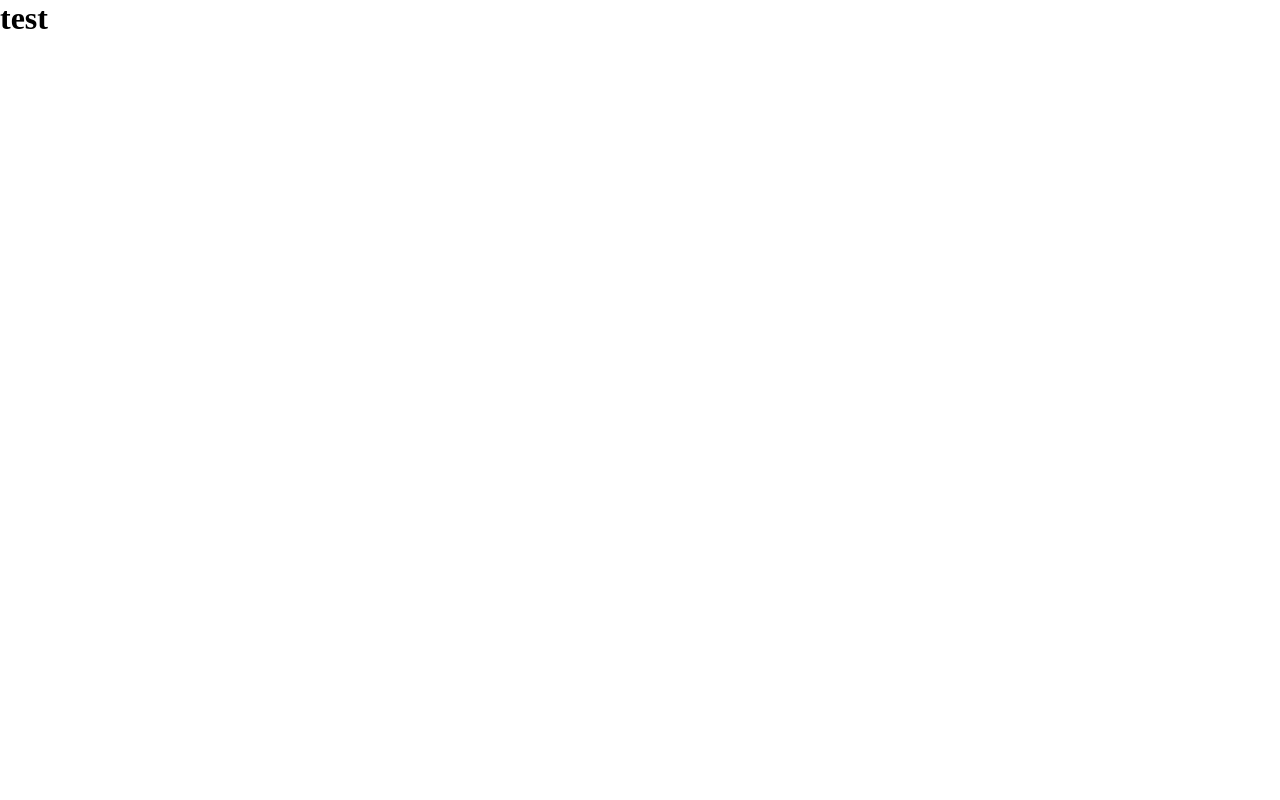
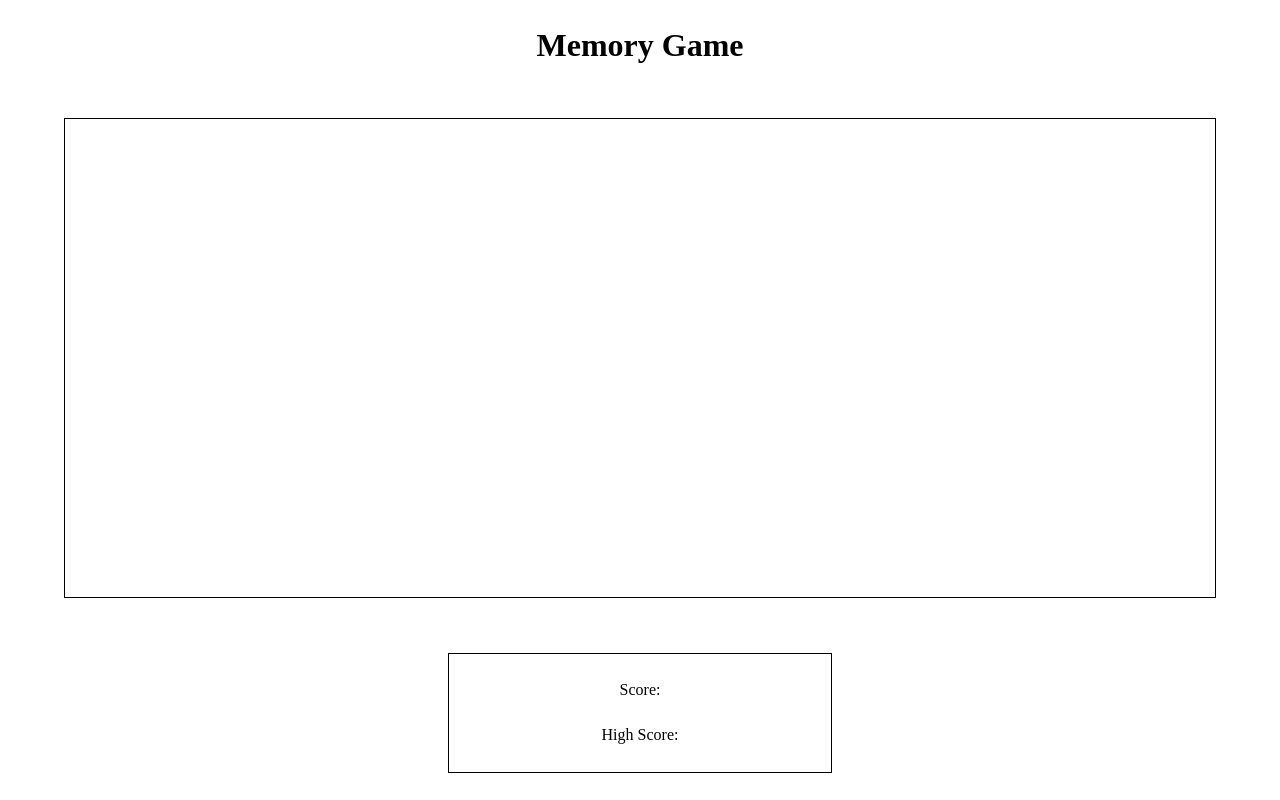
Before and after one commit to brandon-parkerson/memory-game, a React (Vite) app: page / in a window 1280 px wide. Built offline with nearby package versions, Linux system fonts and the light colour scheme.

Commit message:
skeleton

```diff
--- a/src/App.css
+++ b/src/App.css
@@ -2,3 +2,28 @@
   box-sizing: border-box;
   margin: 0;
 }
+
+.app {
+  height: 100vh;
+  width: 100vw;
+  display: flex;
+  flex-direction: column;
+  justify-content: space-around;
+  align-items: center;
+}
+
+.cards-container {
+  height: 60vh;
+  width: 90vw;
+  border: 1px solid black;
+}
+
+.scores-container {
+  height: 15vh;
+  width: 30vw;
+  border: 1px solid black;
+  display: flex;
+  flex-direction: column;
+  justify-content: space-evenly;
+  align-items: center;
+}
--- a/src/App.jsx
+++ b/src/App.jsx
@@ -1,13 +1,18 @@
 import { useState } from 'react'
 import './App.css'
+import Title from './components/Title'
+import Cards from './components/Cards'
+import Scores from './components/Scores'
 
 function App() {
 
 
   return (
-    <>
-      <h1>test</h1>
-    </>
+    <div className='app'>
+      <Title />
+      <Cards />
+      <Scores />
+    </div>
   )
 }
 
--- /dev/null
+++ b/src/components/Cards.jsx
@@ -0,0 +1,5 @@
+export default function Cards() {
+    return (
+        <div className="cards-container"></div>
+    )
+}
--- /dev/null
+++ b/src/components/Scores.jsx
@@ -0,0 +1,8 @@
+export default function Scores() {
+    return (
+        <div className="scores-container">
+            <p>Score:</p>
+            <p>High Score:</p>
+        </div>
+    )
+}
--- /dev/null
+++ b/src/components/Title.jsx
@@ -0,0 +1,6 @@
+
+export default function Title() {
+    return (
+        <h1>Memory Game</h1>
+    );
+};
```
